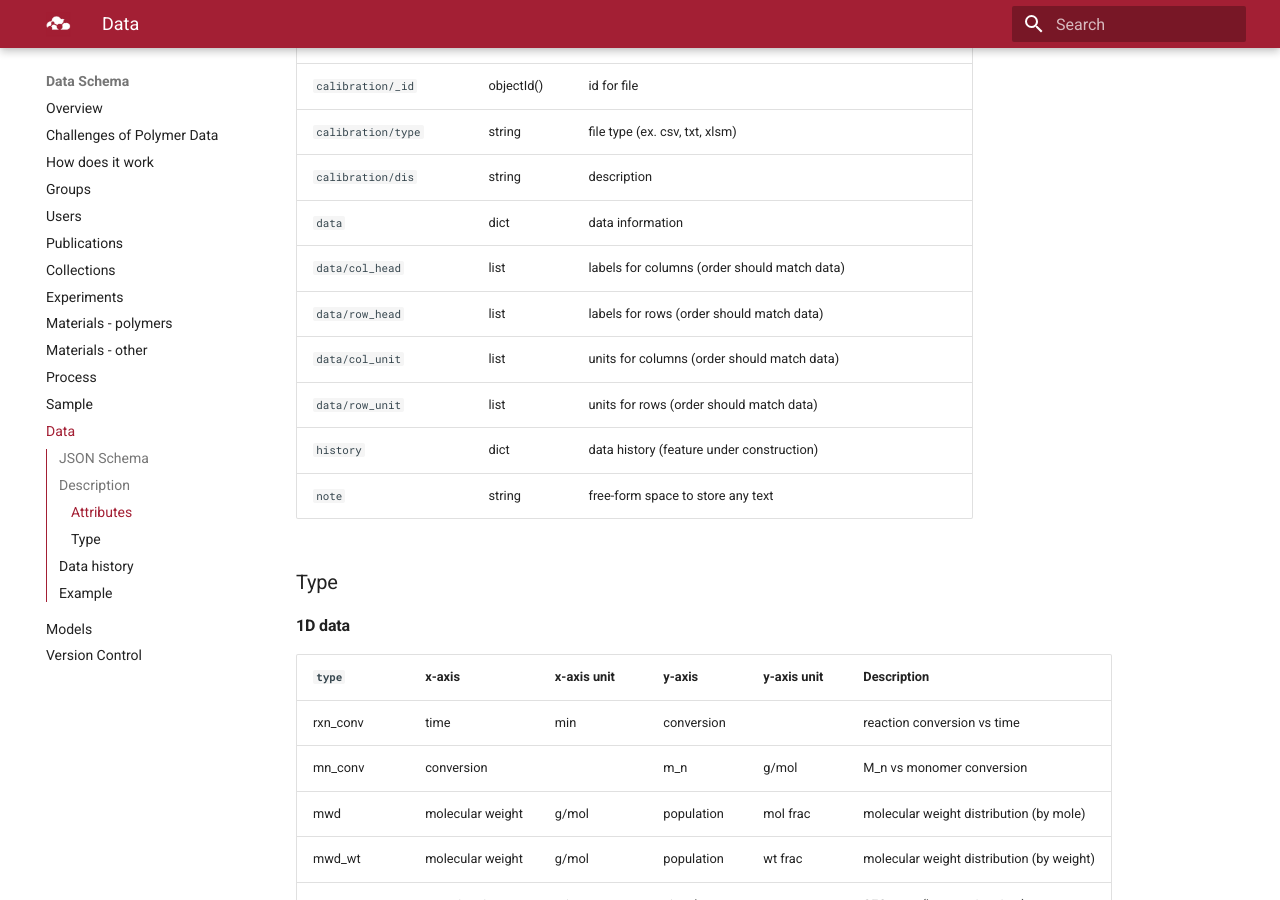
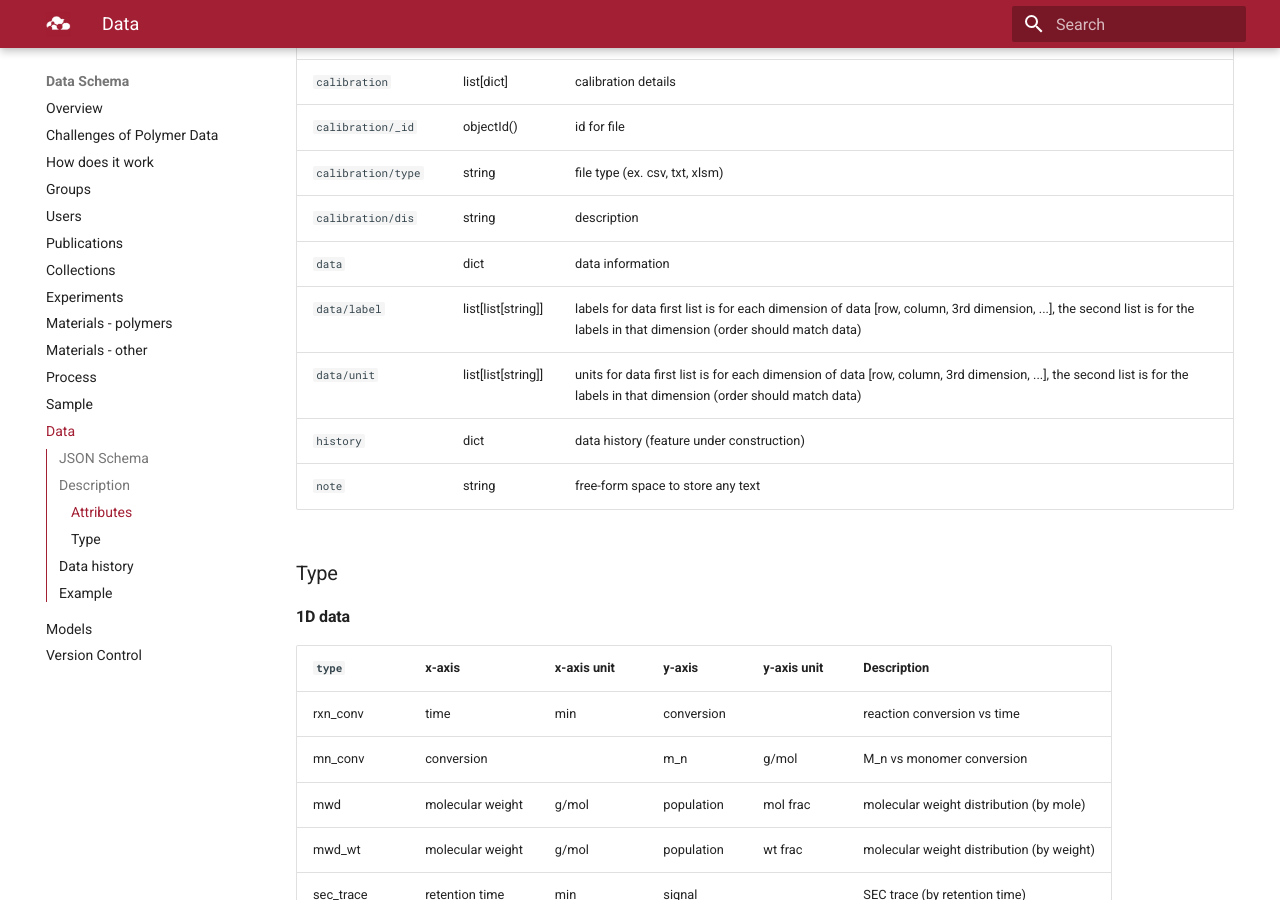
Before and after one commit to C-Accel-CRIPT/LEGACY_cript-docs, an MkDocs documentation site: the page built from docs/data-models/Data.md, in a window 1280 px wide and 900 px high, scrolled down 2930 px. Built offline with MkDocs 1.6.1 and Material for MkDocs 9.7.7, drawn with Linux system fonts in a browser that asks for light colours.

```diff
--- a/docs/data-models/Data.md
+++ b/docs/data-models/Data.md
@@ -82,29 +82,27 @@ keys. Users may define their own keys by placing a '+' in front of their custom
 Data can either be linked through `file` or placed directly in the document with `data`. `data` is restricted to #### total data points.
 total data points = row * col
 
-Key                     | Data Type       | Description
--------------           | ---------       | ----------
-`file`                  | list[dict]      | link to raw file
-`file/_id`              | objectId()      | id for file
-`file/type`             | string          | file type (ex. csv, txt, xlsm)
-`file/dis`              | string          | description
-`web_link`              | string          | raw data may be store on another website and can be linked here
-`sample_preparation`    | string          | description of sample preparation
-`equipment`             | list[dict]      | equipment or instrument details/configuration
-`equipment/_id`         | objectId()      | id for file
-`equipment/type`        | string          | file type (ex. csv, txt, xlsm)
-`equipment/description` | string          | description
-`calibration`           | list[dict]      | calibration details
-`calibration/_id`       | objectId()      | id for file
-`calibration/type`      | string          | file type (ex. csv, txt, xlsm)
-`calibration/dis`       | string          | description
-`data`                  | dict            | data information
-`data/col_head`         | list            | labels for columns (order should match data)
-`data/row_head`         | list            | labels for rows (order should match data)
-`data/col_unit`         | list            | units for columns (order should match data)
-`data/row_unit`         | list            | units for rows (order should match data)
-`history`               | dict            | data history (feature under construction)
-`note`                  | string          | free-form space to store any text
+Key                     | Data Type          | Description
+-------------           | ---------          | ----------
+`file`                  | list[dict]         | link to raw file
+`file/_id`              | objectId()         | id for file
+`file/type`             | string             | file type (ex. csv, txt, xlsm)
+`file/dis`              | string             | description
+`web_link`              | string             | raw data may be store on another website and can be linked here
+`sample_preparation`    | string             | description of sample preparation
+`equipment`             | list[dict]         | equipment or instrument details/configuration
+`equipment/_id`         | objectId()         | id for file
+`equipment/type`        | string             | file type (ex. csv, txt, xlsm)
+`equipment/description` | string             | description
+`calibration`           | list[dict]         | calibration details
+`calibration/_id`       | objectId()         | id for file
+`calibration/type`      | string             | file type (ex. csv, txt, xlsm)
+`calibration/dis`       | string             | description
+`data`                  | dict               | data information
+`data/label`            | list[list[string]] | labels for data first list is for each dimension of data [row, column, 3rd dimension, ...], the second list is for the labels in that dimension (order should match data)
+`data/unit`             | list[list[string]] | units for data first list is for each dimension of data [row, column, 3rd dimension, ...], the second list is for the labels in that dimension (order should match data)
+`history`               | dict               | data history (feature under construction)
+`note`                  | string             | free-form space to store any text
 
 
 ### Type
```
Also changed, not shown: docs/data-models/Materials_P.md (+6 -4 lines), docs/data-models/Process.md (+2 -1 lines).
